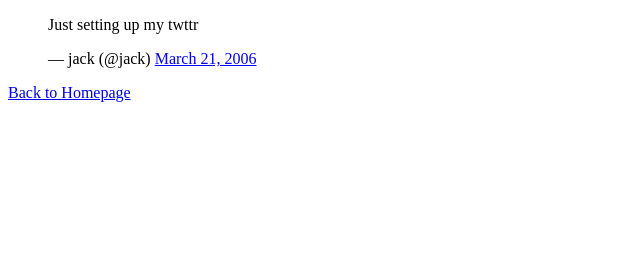
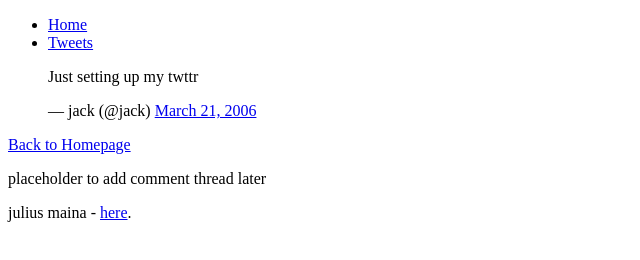
Before and after one commit to Julius-696/My_First_Portfolio, a plain HTML site: page tweets.html in a window 1280 px wide. Shown: the whole page, without its empty margins (0-640 px from the left). Drawn offline with Linux system fonts and the light colour scheme.

Commit message:
assignment

```diff
--- a/tweets.html
+++ b/tweets.html
@@ -5,14 +5,28 @@
     <title>Tweets</title>
 </head>
 <body>
+    <header>
+        <ul>
+            <li><a href="index.html">Home</a></li>
+            <li><a href="tweets.html">Tweets</a></li>
+        </ul>
+    </header>
+    <main>
+        <article>
             <!-- Embedded Tweet -->
             <blockquote class="twitter-tweet">
                 <p lang="en" dir="ltr">Just setting up my twttr</p>&mdash; jack (@jack)
                 <a href="https://twitter.com/jack/status/20">March 21, 2006</a>
             </blockquote>
             <script async src="https://platform.twitter.com/widgets.js" charset="utf-8"></script>
-
-    <!-- Link back to homepage -->
             <p><a href="index.html">Back to Homepage</a></p>
+        </article>
+        <aside>
+            <p>placeholder to add comment thread later</p>
+        </aside>
+    </main>
+    <footer>
+        <p>julius maina - <a href="https://github.com/Julius-696" target="_blank">here</a>.</p>
+    </footer>
 </body>
 </html>
```
Lines whose indentation alone changed are shown as unchanged.
